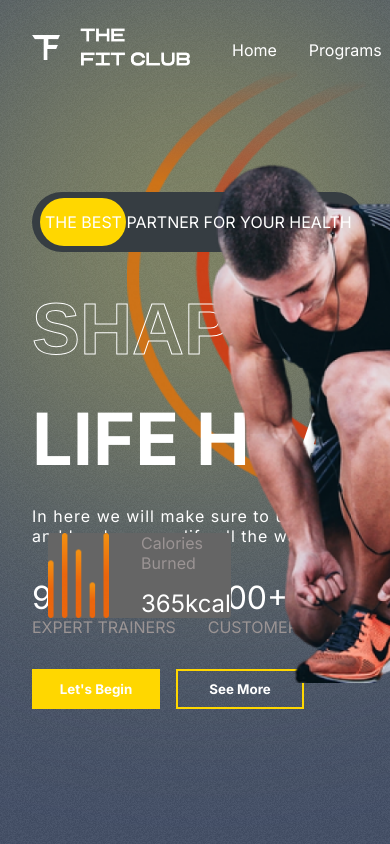
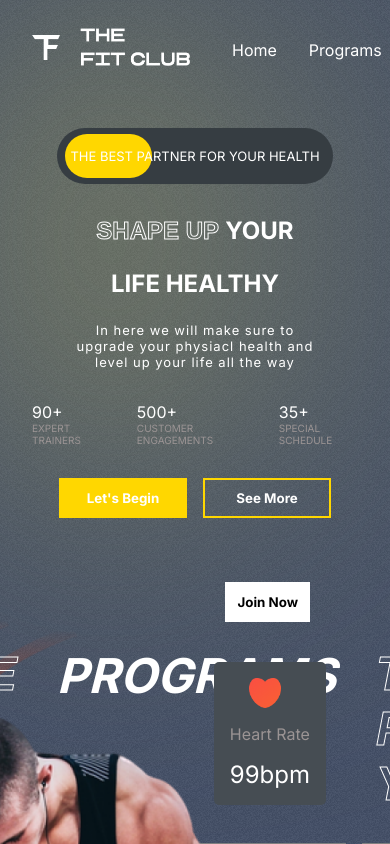
Before and after one commit to gihanthakavishan/Gymnasium_Application, a React (Create React App) app: page / in a window 390 px wide. Shown: the top 844 px of the page. Built offline with nearby package versions, Linux system fonts and the light colour scheme.

Commit message:
make responsive using media queries left side of the hero section

```diff
--- a/src/components/Hero/Hero.css
+++ b/src/components/Hero/Hero.css
@@ -184,3 +184,46 @@
     height: 30rem;
     left: 0;
 }
+
+@media screen and (max-width: 768px)
+{
+  .hero{
+    flex-direction: column;
+  }
+
+  .hero-blur{
+    width: 14rem;
+  }
+
+.the-best-ad{
+    margin-top: 0;
+    font-size: small;
+    align-self: center;
+    transition: scale(0.8);
+}
+
+.hero-text{
+    font-size:x-large;
+    align-items: center;
+    justify-content: center;
+}
+
+.hero-text> div:nth-of-type(3){
+    font-size: small;
+    font-weight: 200;
+    letter-spacing: 1px;
+    text-align: center;
+}
+
+.hero-buttons{
+    justify-content: center;
+}
+
+.figures>div>span:nth-of-type(1){
+    font-size: medium;
+}
+
+.figures> div>span:nth-of-type(2){
+    font-size: x-small;
+}
+}
```
